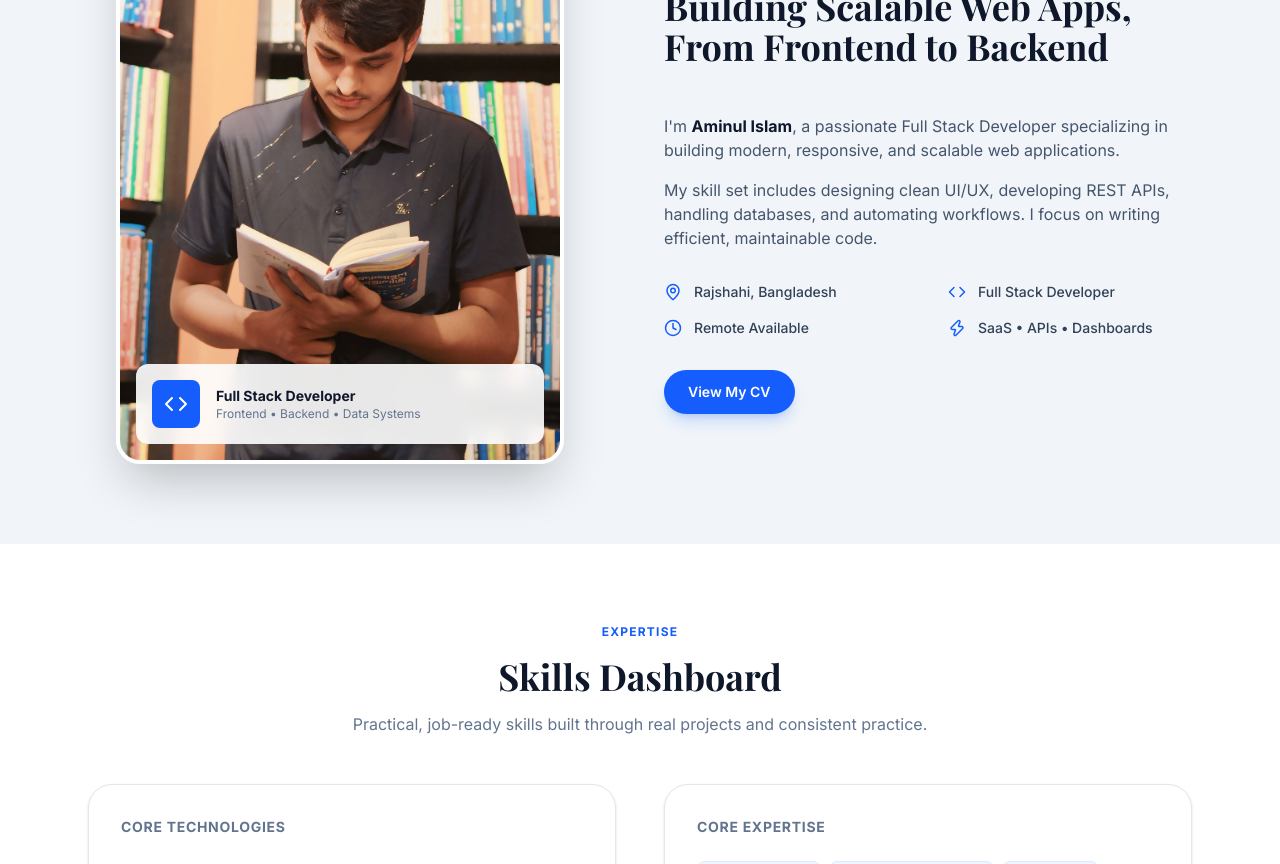
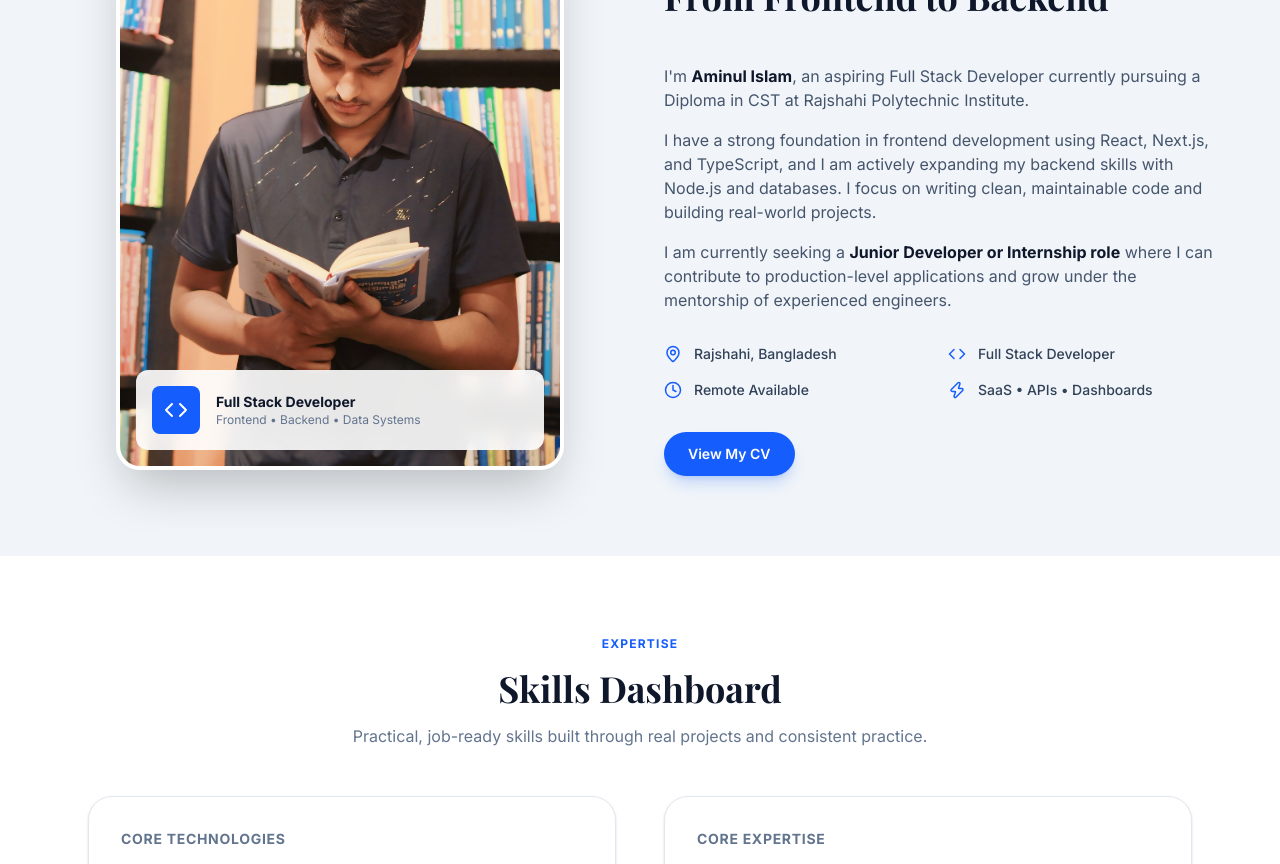
Before and after one commit to aminulislamdev/Portfolio, a Next.js app: page / in a window 1280 px wide. Shown: the part 1040-1904 px from the top of the page. Built offline with nearby package versions, Linux system fonts and the light colour scheme; a web font is replaced by a local one.

Commit message:
refactor: update about section to highlight career goals and learning focus

```diff
--- a/src/components/sections/About.tsx
+++ b/src/components/sections/About.tsx
@@ -44,13 +44,15 @@ export default function About() {
 
           <div className="space-y-4 text-slate-600 dark:text-slate-400 mb-8">
             <p>
-              I&apos;m <strong className="text-slate-900 dark:text-white">Aminul Islam</strong>, a passionate Full Stack Developer specializing in building modern, responsive, and scalable web applications.
+              I&apos;m <strong className="text-slate-900 dark:text-white">Aminul Islam</strong>, an aspiring Full Stack Developer currently pursuing a Diploma in CST at Rajshahi Polytechnic Institute.
             </p>
             <p>
-              My skill set includes designing clean UI/UX, developing REST APIs, handling databases, and automating workflows. I focus on writing efficient, maintainable code.
+              I have a strong foundation in frontend development using React, Next.js, and TypeScript, and I am actively expanding my backend skills with Node.js and databases. I focus on writing clean, maintainable code and building real-world projects.
+            </p>
+            <p>
+              I am currently seeking a <strong className="text-slate-900 dark:text-white">Junior Developer or Internship role</strong> where I can contribute to production-level applications and grow under the mentorship of experienced engineers.
             </p>
           </div>
-
 
           <div className="grid grid-cols-2 gap-4 mb-8">
             {infoItems.map((item, index) => (
```
